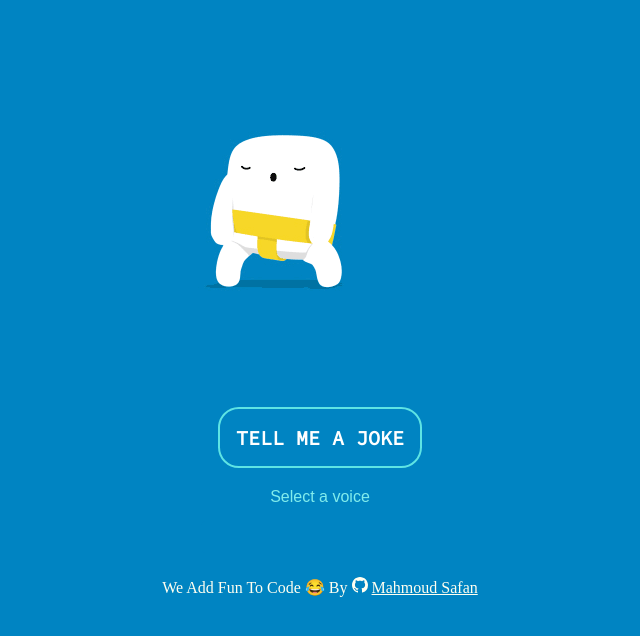
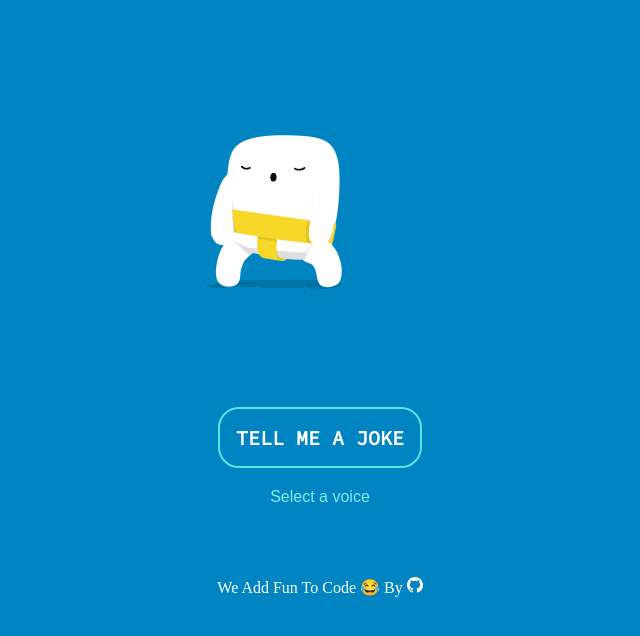
Before and after one commit to prince-0408/Bot-Telling-Jokes, a plain HTML site: page index.html in a window 1280 px wide. Shown: the part 92-728 px from the top of the page, without its empty margins (320-960 px from the left). Drawn offline with Linux system fonts and the light colour scheme.

Commit message:
joke telling app

```diff
--- a/index.html
+++ b/index.html
@@ -34,7 +34,6 @@
         We Add Fun To Code 😂
          By <svg xmlns="http://www.w3.org/2000/svg" width="16" height="16" fill="currentColor" class="bi bi-github" viewBox="0 0 16 16">
             <path d="M8 0C3.58 0 0 3.58 0 8c0 3.54 2.29 6.53 5.47 7.59.4.07.55-.17.55-.38 0-.19-.01-.82-.01-1.49-2.01.37-2.53-.49-2.69-.94-.09-.23-.48-.94-.82-1.13-.28-.15-.68-.52-.01-.53.63-.01 1.08.58 1.23.82.72 1.21 1.87.87 2.33.66.07-.52.28-.87.51-1.07-1.78-.2-3.64-.89-3.64-3.95 0-.87.31-1.59.82-2.15-.08-.2-.36-1.02.08-2.12 0 0 .67-.21 2.2.82.64-.18 1.32-.27 2-.27.68 0 1.36.09 2 .27 1.53-1.04 2.2-.82 2.2-.82.44 1.1.16 1.92.08 2.12.51.56.82 1.27.82 2.15 0 3.07-1.87 3.75-3.65 3.95.29.25.54.73.54 1.48 0 1.07-.01 1.93-.01 2.2 0 .21.15.46.55.38A8.012 8.012 0 0 0 16 8c0-4.42-3.58-8-8-8z"/>
-          </svg> <a target="_blank" href="https://github.com/MahmoudSafan">Mahmoud Safan</a>
         </p>
     </footer>
     <script src="script.js"></script>
```
Also changed, not shown: favicon-32x32.png (deleted).
